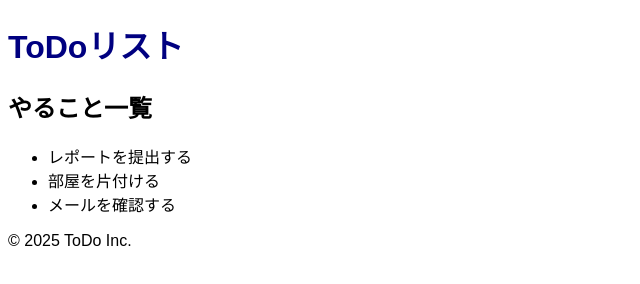
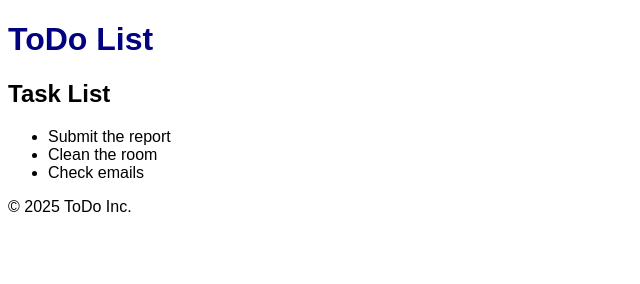
Before and after one commit to hosokawanew/kadai, a plain HTML site: page mega-todo-app/index.html in a window 1280 px wide. Shown: the whole page, without its empty margins (0-640 px from the left). Drawn offline with Linux system fonts and the light colour scheme.

Commit message:
英語表記に変更

```diff
--- a/mega-todo-app/index.html
+++ b/mega-todo-app/index.html
@@ -1,22 +1,22 @@
 <!DOCTYPE html>
-<html lang="ja">
+<html lang="en">
 <head>
   <meta charset="UTF-8">
-  <title>ToDoリスト</title>
+  <title>ToDo List</title>
   <link rel="stylesheet" href="style.css">
 </head>
 <body>
   <header>
-    <h1>ToDoリスト</h1>
+    <h1>ToDo List</h1>
   </header>
 
   <main>
     <section id="tasks">
-      <h2>やること一覧</h2>
+      <h2>Task List</h2>
       <ul>
-        <li>レポートを提出する</li>
-        <li>部屋を片付ける</li>
-        <li>メールを確認する</li>
+        <li>Submit the report</li>
+        <li>Clean the room</li>
+        <li>Check emails</li>
       </ul>
     </section>
   </main>
```
